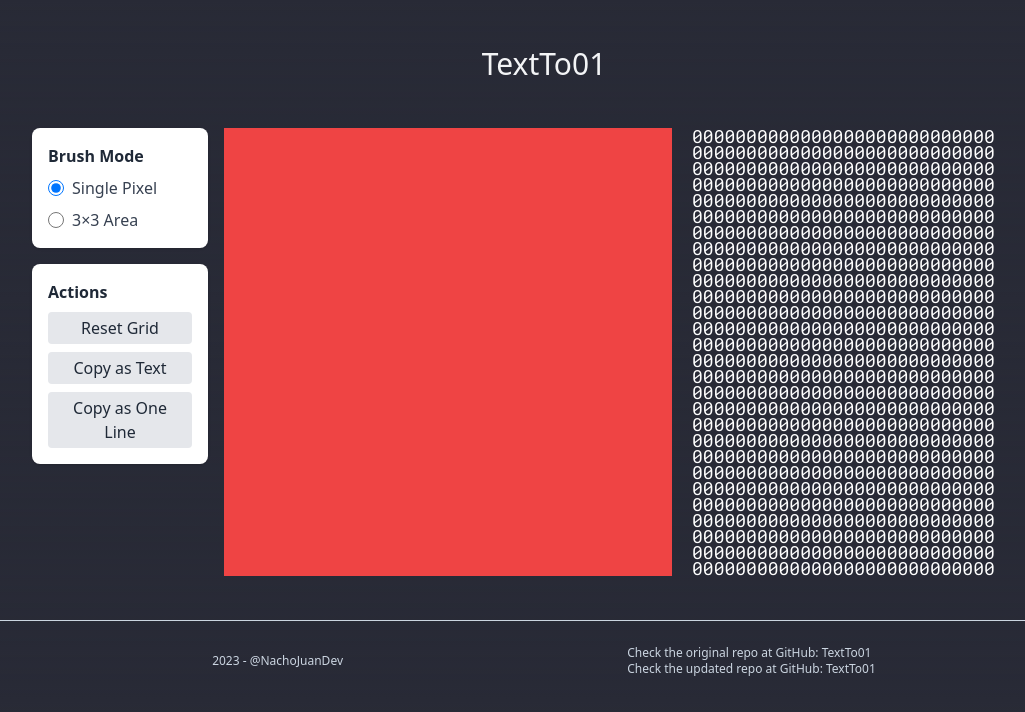
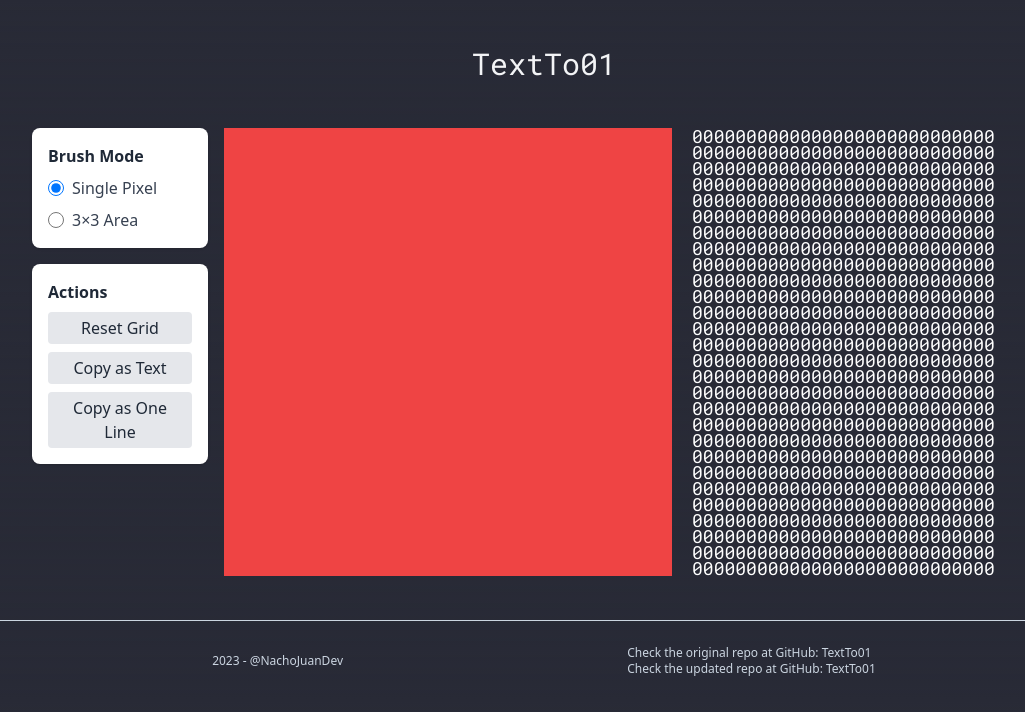
Before and after one commit to benjahuenchunir/TextTo01, a Next.js app: page / in a window 1280 px wide. Shown: the top 712 px of the page, without its empty margins (96-1121 px from the left). Built offline with nearby package versions, Linux system fonts and the light colour scheme.

Commit message:
fix: use font

```diff
--- a/src/app/page.tsx
+++ b/src/app/page.tsx
@@ -51,7 +51,7 @@ function Home() {
   return (
     <main className="container mx-auto min-h-min flex flex-col items-center">
       <div className="h-32 flex items-center">
-        <h1 className={`text-3xl text-gray-100`}>
+        <h1 className={`text-3xl text-gray-100 ${robotoMono.className}`}>
           TextTo01
         </h1>
       </div>
```
